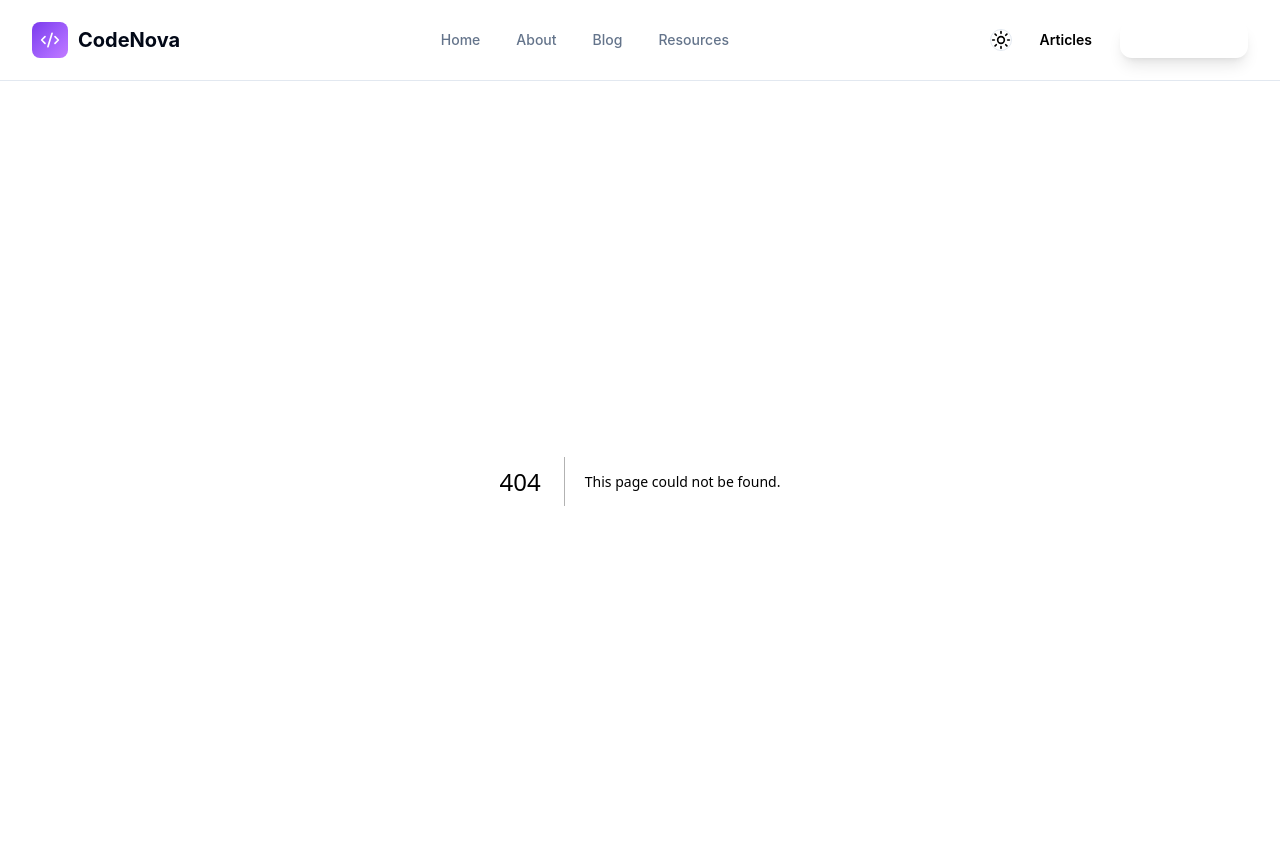
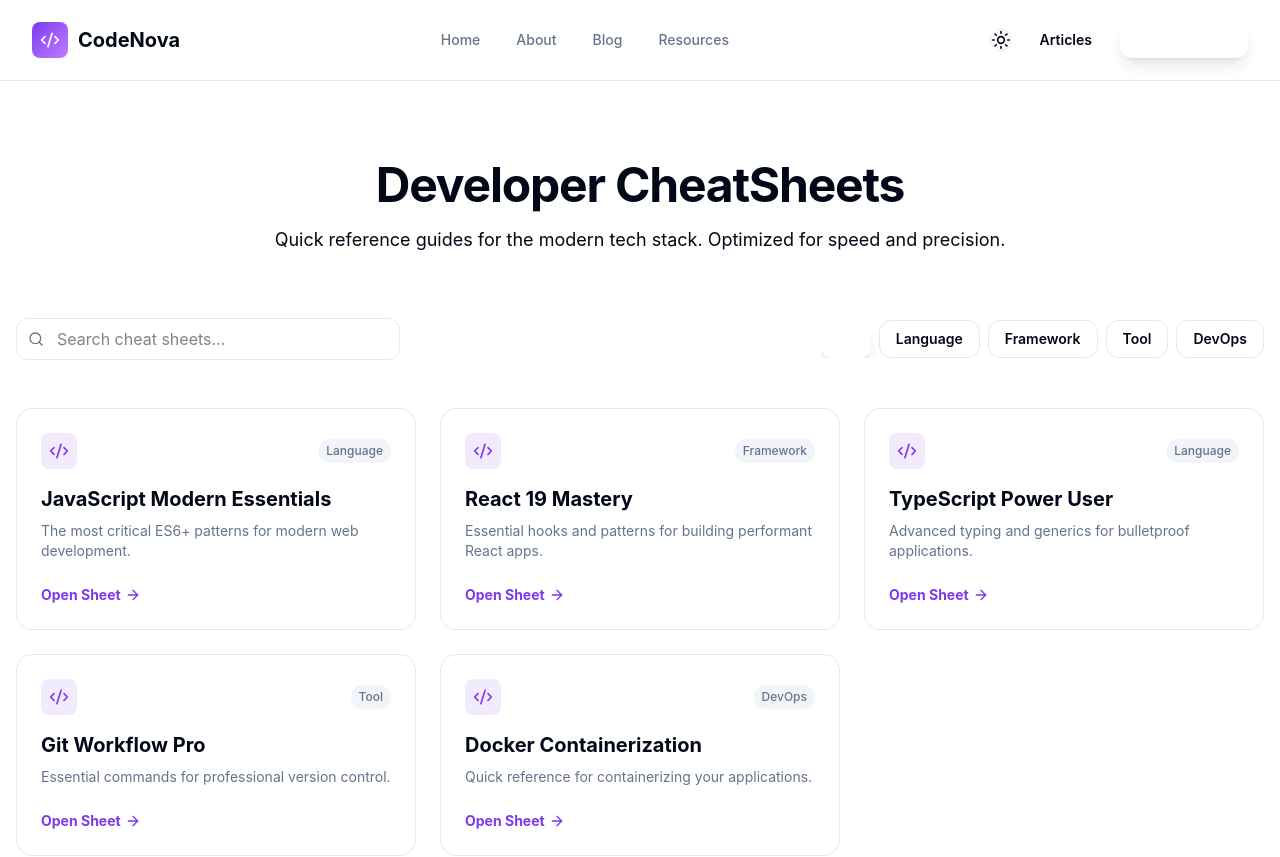
Before and after one commit to gomugomucode/cloned, a Next.js app: page /cheatsheets in a window 1280 px wide. Before the commit this address had no page. Shown: the top 857 px of the page. Built offline with nearby package versions, Linux system fonts and the light colour scheme.

Commit message:
feat: add CheatSheetsPage and data structure for cheat sheets; implement search functionality and category filtering

```diff
--- /dev/null
+++ b/src/app/cheatsheets/page.tsx
@@ -0,0 +1,73 @@
+import { cheatsheets } from '@/data/cheatsheets'
+import { SectionHeader } from '@/components/ui/SectionHeader'
+import Link from 'next/link'
+import { Code2, ArrowRight, Search } from 'lucide-react'
+import { useState } from 'react'
+import { Button } from '@/components/ui/Button'
+
+export default function CheatSheetsPage() {
+  const [searchQuery, setSearchQuery] = useState('')
+
+  const filteredSheets = cheatsheets.filter(sheet =>
+    sheet.title.toLowerCase().includes(searchQuery.toLowerCase()) ||
+    sheet.category.toLowerCase().includes(searchQuery.toLowerCase())
+  )
+
+  return (
+    <div className="container mx-auto px-4 py-20">
+      <SectionHeader
+        title="Developer CheatSheets"
+        subtitle="Quick reference guides for the modern tech stack. Optimized for speed and precision."
+      />
+
+      <div className="flex flex-col md:flex-row gap-4 mb-12 items-center justify-between">
+        <div className="relative w-full md:w-96">
+          <Search className="absolute left-3 top-1/2 -translate-y-1/2 w-4 h-4 text-muted-foreground" />
+          <input
+            type="text"
+            placeholder="Search cheat sheets..."
+            className="w-full pl-10 pr-4 py-2 rounded-xl border border-border bg-card focus:ring-2 focus:ring-primary outline-none transition-all"
+            value={searchQuery}
+            onChange={(e) => setSearchQuery(e.target.value)}
+          />
+        </div >
+        <div className="flex gap-2 overflow-x-auto w-full md:w-auto pb-2 md:pb-0">
+          {['All', 'Language', 'Framework', 'Tool', 'DevOps'].map(cat => (
+            <Button
+              key={cat}
+              variant={cat === 'All' ? 'primary' : 'outline'}
+              size="sm"
+              onClick={() => setSearchQuery(cat === 'All' ? '' : cat)}
+            >
+              {cat}
+            </Button>
+          ))}
+        </div >
+      </div>
+
+      <div className="grid grid-cols-1 md:grid-cols-2 lg:grid-cols-3 gap-6">
+        {filteredSheets.map((sheet) => (
+          <Link
+            key={sheet.id}
+            href={`/cheatsheets/${sheet.slug}`}
+            className="group p-6 rounded-2xl border border-border bg-card hover:border-primary/50 transition-all hover:-translate-y-1"
+          >
+            <div className="flex items-center justify-between mb-4">
+              <div className="p-2 rounded-lg bg-primary/10 text-primary">
+                <Code2 className="w-5 h-5" />
+              </div>
+              <span className="text-xs font-medium px-2 py-1 rounded-full bg-secondary text-muted-foreground">
+                {sheet.category}
+              </span>
+            </div>
+            <h3 className="text-xl font-bold mb-2 group-hover:text-primary transition-colors">{sheet.title}</h3>
+            <p className="text-muted-foreground text-sm mb-6">{sheet.description}</p>
+            <div className="flex items-center text-sm font-bold text-primary gap-1 group-hover:gap-2 transition-all">
+              Open Sheet <ArrowRight className="w-4 h-4" />
+            </div>
+          </Link>
+        ))}
+      </div>
+    </div>
+  )
+}
--- /dev/null
+++ b/src/data/cheatsheets.ts
@@ -0,0 +1,141 @@
+export interface CheatSheetSection {
+  title: string;
+  items: {
+    name: string;
+    code: string;
+    description: string;
+  }[];
+}
+
+export interface CheatSheet {
+  id: string;
+  slug: string;
+  title: string;
+  description: string;
+  category: string;
+  language: string;
+  sections: CheatSheetSection[];
+}
+
+export const cheatsheets: CheatSheet[] = [
+  {
+    id: 'js-1',
+    slug: 'javascript',
+    title: 'JavaScript Modern Essentials',
+    description: 'The most critical ES6+ patterns for modern web development.',
+    category: 'Language',
+    language: 'javascript',
+    sections: [
+      {
+        title: 'Array Methods',
+        items: [
+          { name: 'Map', code: 'const double = arr.map(x => x * 2)', description: 'Creates a new array with results of calling a provided function on every element.' },
+          { name: 'Filter', code: 'const filtered = arr.filter(x => x > 10)', description: 'Creates a shallow copy of a portion of a given array.' },
+          { name: 'Reduce', code: 'const sum = arr.reduce((a, b) => a + b, 0)', description: 'Execute a reducer function on each element of the array.' },
+        ]
+      },
+      {
+        title: 'Async Patterns',
+        items: [
+          { name: 'Async/Await', code: 'async function fetch() {\n  const res = await fetch(url);\n  const data = await res.json();\n}', description: 'Syntactic sugar for Promises.' },
+          { name: 'Promise.all', code: 'await Promise.all([p1, p2, p3])', description: 'Wait for all promises to resolve.' },
+        ]
+      }
+    ]
+  },
+  {
+    id: 'react-1',
+    slug: 'react',
+    title: 'React 19 Mastery',
+    description: 'Essential hooks and patterns for building performant React apps.',
+    category: 'Framework',
+    language: 'javascript',
+    sections: [
+      {
+        title: 'State Management',
+        items: [
+          { name: 'useState', code: 'const [state, setState] = useState(initial)', description: 'Adds a state variable to your component.' },
+          { name: 'useReducer', code: 'const [state, dispatch] = useReducer(reducer, initial)', description: 'Alternative to useState for complex state logic.' },
+        ]
+      },
+      {
+        title: 'Optimization',
+        items: [
+          { name: 'useMemo', code: 'const memoizedValue = useMemo(() => computeExpensiveValue(a, b), [a, b])', description: 'Memoizes a computed value.' },
+          { name: 'useCallback', code: 'const memoizedCallback = useCallback(() => { doSomething(a, b); }, [a, b])', description: 'Memoizes a function definition.' },
+        ]
+      }
+    ]
+  },
+  {
+    id: 'ts-1',
+    slug: 'typescript',
+    title: 'TypeScript Power User',
+    description: 'Advanced typing and generics for bulletproof applications.',
+    category: 'Language',
+    language: 'typescript',
+    sections: [
+      {
+        title: 'Utility Types',
+        items: [
+          { name: 'Partial', code: 'type PartialUser = Partial<User>', description: 'Constructs a type with all properties of T set to optional.' },
+          { name: 'Pick', code: 'type UserPreview = Pick<User, "name" | "email">', description: 'Constructs a type by picking a set of properties from T.' },
+        ]
+      },
+      {
+        title: 'Generics',
+        items: [
+          { name: 'Generic Function', code: 'function wrapInArray<T>(value: T): T[] {\n  return [value];\n}', description: 'Reusable functions that work with multiple types.' },
+        ]
+      }
+    ]
+  },
+  {
+    id: 'git-1',
+    slug: 'git',
+    title: 'Git Workflow Pro',
+    description: 'Essential commands for professional version control.',
+    category: 'Tool',
+    language: 'bash',
+    sections: [
+      {
+        title: 'Basic Operations',
+        items: [
+          { name: 'Commit', code: 'git commit -m "Your message"', description: 'Save changes to the local repository.' },
+          { name: 'Push', code: 'git push origin main', description: 'Upload local commits to the remote repository.' },
+        ]
+      },
+      {
+        title: 'Advanced Recovery',
+        items: [
+          { name: 'Rebase', code: 'git rebase main', description: 'Reapply commits on top of another base tip.' },
+          { name: 'Cherry Pick', code: 'git cherry-pick <commit-hash>', description: 'Apply the changes introduced by some existing commits.' },
+        ]
+      }
+    ]
+  },
+  {
+    id: 'docker-1',
+    slug: 'docker',
+    title: 'Docker Containerization',
+    description: 'Quick reference for containerizing your applications.',
+    category: 'DevOps',
+    language: 'bash',
+    sections: [
+      {
+        title: 'Common Commands',
+        items: [
+          { name: 'Build', code: 'docker build -t image-name .', description: 'Build an image from a Dockerfile.' },
+          { name: 'Run', code: 'docker run -p 80:80 image-name', description: 'Run a container from an image.' },
+        ]
+      },
+      {
+        title: 'Docker Compose',
+        items: [
+          { name: 'Up', code: 'docker-compose up -d', description: 'Start services in detached mode.' },
+          { name: 'Down', code: 'docker-compose down', description: 'Stop and remove containers and networks.' },
+        ]
+      }
+    ]
+  },
+]
```
